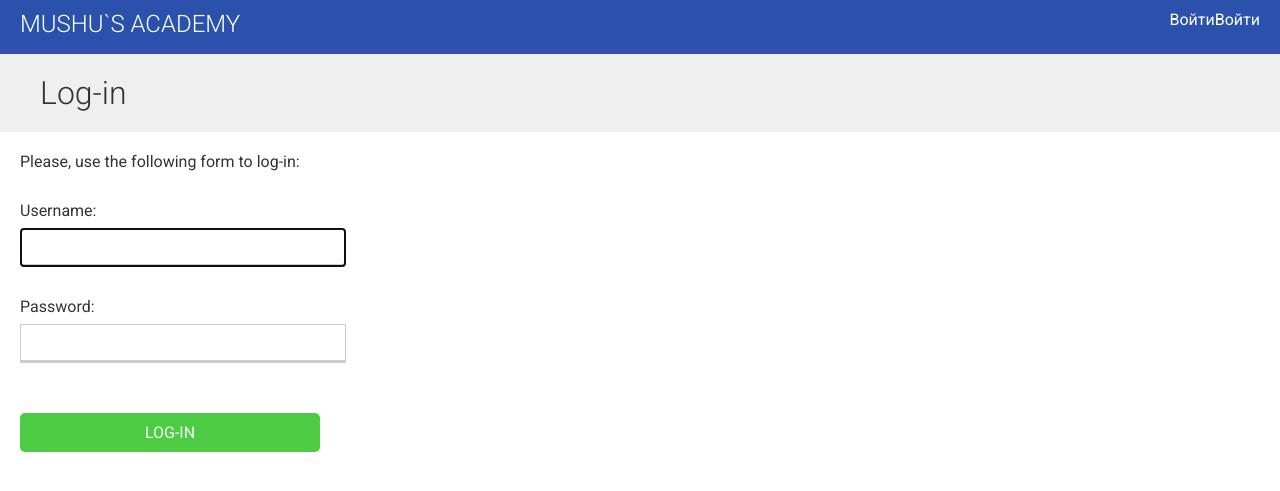
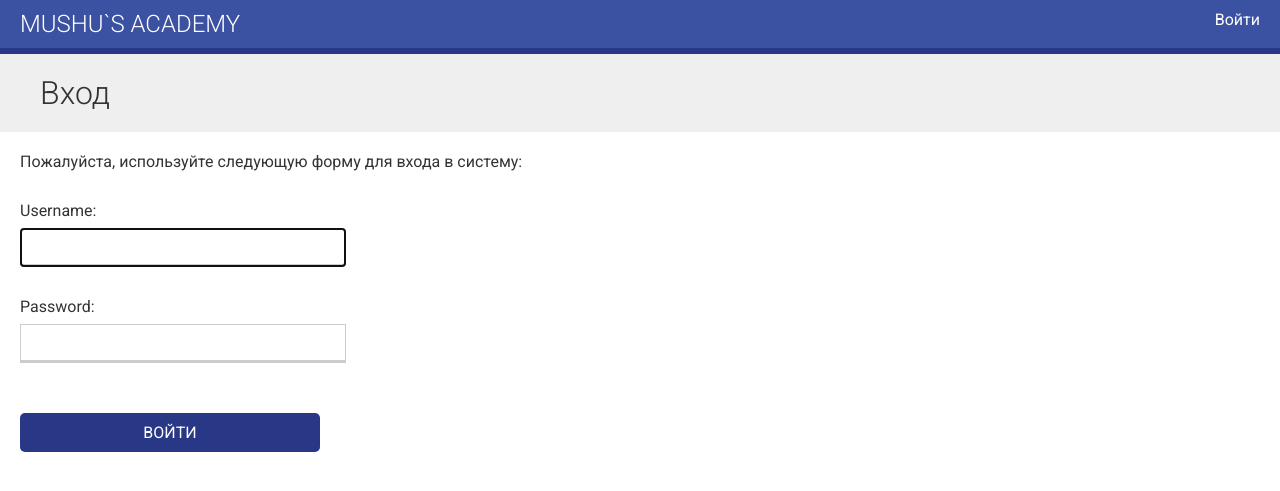
Before and after one commit to TOP-Python224/Lukonin_diploma, a Django app: page /accounts/login/ in a window 1280 px wide. Shown: the top 491 px of the page. Run offline with Django 4.2, Linux system fonts and the light colour scheme.

Commit message:
05/08/23

```diff
--- a/educa/courses/fields.py
+++ b/educa/courses/fields.py
@@ -9,16 +9,12 @@ class OrderField(models.PositiveIntegerField):
 
     def pre_save(self, model_instance, add):
         if getattr(model_instance, self.attname) is None:
-            # no current value
             try:
                 qs = self.model.objects.all()
                 if self.for_fields:
-                    # filter by objects with the same field values
-                    # for the fields in "for_fields"
                     query = {field: getattr(model_instance, field)\
                     for field in self.for_fields}
                     qs = qs.filter(**query)
-                # get the order of the last item
                 last_item = qs.latest(self.attname)
                 value = last_item.order + 1
             except ObjectDoesNotExist:
--- a/educa/courses/static/css/base.css
+++ b/educa/courses/static/css/base.css
@@ -8,7 +8,7 @@ body {
 }
 
 a {
-    color:#3fad37;
+    color:#283887;
     text-decoration:none;
 }
 
@@ -48,10 +48,10 @@ h1 {
 }
 
 #header {
-    background:#2a52ad;
+    background:#3b51a1;
     overflow:auto;
     padding:10px 20px;
-    border-bottom:6px solid #3750ad;
+    border-bottom:6px solid #283887;
 }
 
 #header .logo {
@@ -126,7 +126,7 @@ h1 {
 }
 
 .contents ul a:hover {
-    color:#4dcc43;
+    color:#283887;
     cursor:move;
 }
 
@@ -178,7 +178,7 @@ select {
 
 input[type=submit], a.button {
     border-radius:5px;
-    background:#4dcc43;
+    background:#283887;
     color:#fff;
     font-size:16px;
     text-transform:uppercase;
@@ -188,13 +188,13 @@ input[type=submit], a.button {
 }
 
 a.secondary-button {
-    border:3px solid #4dcc43;
+    border:3px solid #283887;
     padding:10px 20px;
     margin:10px 0;
 }
 
 input[type=submit]:hover, a.button:hover {
-    background:#3fad37;
+    background:#283887;
 }
 
 ul#course-modules {
@@ -263,7 +263,7 @@ ul#course-modules li:hover {
 }
 
 .helptext {
-    color:#ccc;
+    color:#7e7e7e;
     padding-left:20px;
 }
 
--- a/educa/courses/templates/base.html
+++ b/educa/courses/templates/base.html
@@ -9,13 +9,6 @@
   <body>
     <div id="header">
       <a href="/" class="logo">Mushu`s Academy</a>
-      <ul class="menu">
-        {% if request.user.is_authenticated %}
-          <li><a href="{% url 'logout' %}">Выйти</a></li>
-        {% else %}
-          <li><a href="{% url 'login' %}">Войти</a></li>
-        {% endif %}
-      </ul>
       <ul class="menu">
         {% if request.user.is_authenticated %}
           <li><a href="{% url 'logout' %}">Выйти</a></li>
--- a/educa/courses/templates/courses/course/list.html
+++ b/educa/courses/templates/courses/course/list.html
@@ -11,7 +11,7 @@
 {% block content %}
   <h1>
     {% if subject %}
-      {{ subject.title }} courses
+      {{ subject.title }}
     {% else %}
       Все курсы
     {% endif %}
@@ -27,7 +27,7 @@
           <a href="{% url "course_list_subject" s.slug %}">
             {{ s.title }}
             <br>
-            <span>{{ s.total_courses }} course{{ s.total_courses|pluralize }}</span>
+            <span>{{ s.total_courses }} курс{{ s.total_courses|pluralize:'ов' }}</span>
           </a>
         </li>
       {% endfor %}
--- a/educa/courses/templates/courses/manage/content/form.html
+++ b/educa/courses/templates/courses/manage/content/form.html
@@ -17,7 +17,7 @@
     {% endif %}
   </h1>
   <div class="module">
-    <h2>Course info</h2>
+    <h2>Информация о курсе</h2>
     <form action="" method="post" enctype="multipart/form-data">
       {{ form.as_p }}
       {% csrf_token %}
--- a/educa/courses/templates/courses/manage/course/delete.html
+++ b/educa/courses/templates/courses/manage/course/delete.html
@@ -8,7 +8,7 @@
     <form action="" method="post">
       {% csrf_token %}
       <p>Вы уверены, что хотите удалить "{{ object }}"?</p>
-      <input type="submit" value="Confirm">
+      <input type="submit" value="Подтвердить">
     </form>
   </div>
 {% endblock %}
--- a/educa/courses/templates/courses/manage/course/form.html
+++ b/educa/courses/templates/courses/manage/course/form.html
@@ -21,7 +21,7 @@
     <form method="post">
       {{ form.as_p }}
       {% csrf_token %}
-      <p><input type="submit" value="Save course"></p>
+      <p><input type="submit" value="Сохранить курс"></p>
     </form>
   </div>
 {% endblock %}
--- a/educa/courses/templates/courses/manage/course/list.html
+++ b/educa/courses/templates/courses/manage/course/list.html
@@ -3,7 +3,7 @@
 {% block title %}My courses{% endblock %}
 
 {% block content %}
-  <h1>My courses</h1>
+  <h1>Мои курсы</h1>
   <div class="module">
     {% for course in object_list %}
       <div class="course-info">
--- a/educa/courses/templates/courses/manage/module/formset.html
+++ b/educa/courses/templates/courses/manage/module/formset.html
@@ -12,7 +12,7 @@
       {{ formset }}
       {{ formset.management_form }}
       {% csrf_token %}
-      <input type="submit" value="Save modules">
+      <input type="submit" value="Сохранить модули">
     </form>
   </div>
 {% endblock %}
--- a/educa/courses/templates/registration/login.html
+++ b/educa/courses/templates/registration/login.html
@@ -3,19 +3,19 @@
 {% block title %}Log-in{% endblock %}
 
 {% block content %}
-  <h1>Log-in</h1>
+  <h1>Вход</h1>
   <div class="module">
     {% if form.errors %}
-      <p>Your username and password didn't match. Please try again.</p>
+      <p>Ваше имя пользователя и пароль не совпали. Пожалуйста, попробуйте снова.</p>
     {% else %}
-      <p>Please, use the following form to log-in:</p>
+      <p>Пожалуйста, используйте следующую форму для входа в систему:</p>
     {% endif %}
     <div class="login-form">
       <form action="{% url 'login' %}" method="post">
         {{ form.as_p }}
         {% csrf_token %}
         <input type="hidden" name="next" value="{{ next }}" />
-        <p><input type="submit" value="Log-in"></p>
+        <p><input type="submit" value="Войти"></p>
       </form>
     </div>
   </div>
--- a/educa/students/templates/students/student/registration.html
+++ b/educa/students/templates/students/student/registration.html
@@ -13,7 +13,7 @@
     <form method="post">
       {{ form.as_p }}
       {% csrf_token %}
-      <p><input type="submit" value="Create my account"></p>
+      <p><input type="submit" value="Создать аккаунт"></p>
     </form>
   </div>
 {% endblock %}
```
Also changed, not shown: educa/courses/templates/courses/manage/module/content_list.html (+7 -8 lines), educa/courses/views.py (+8 -0 lines), educa/db.sqlite3.
